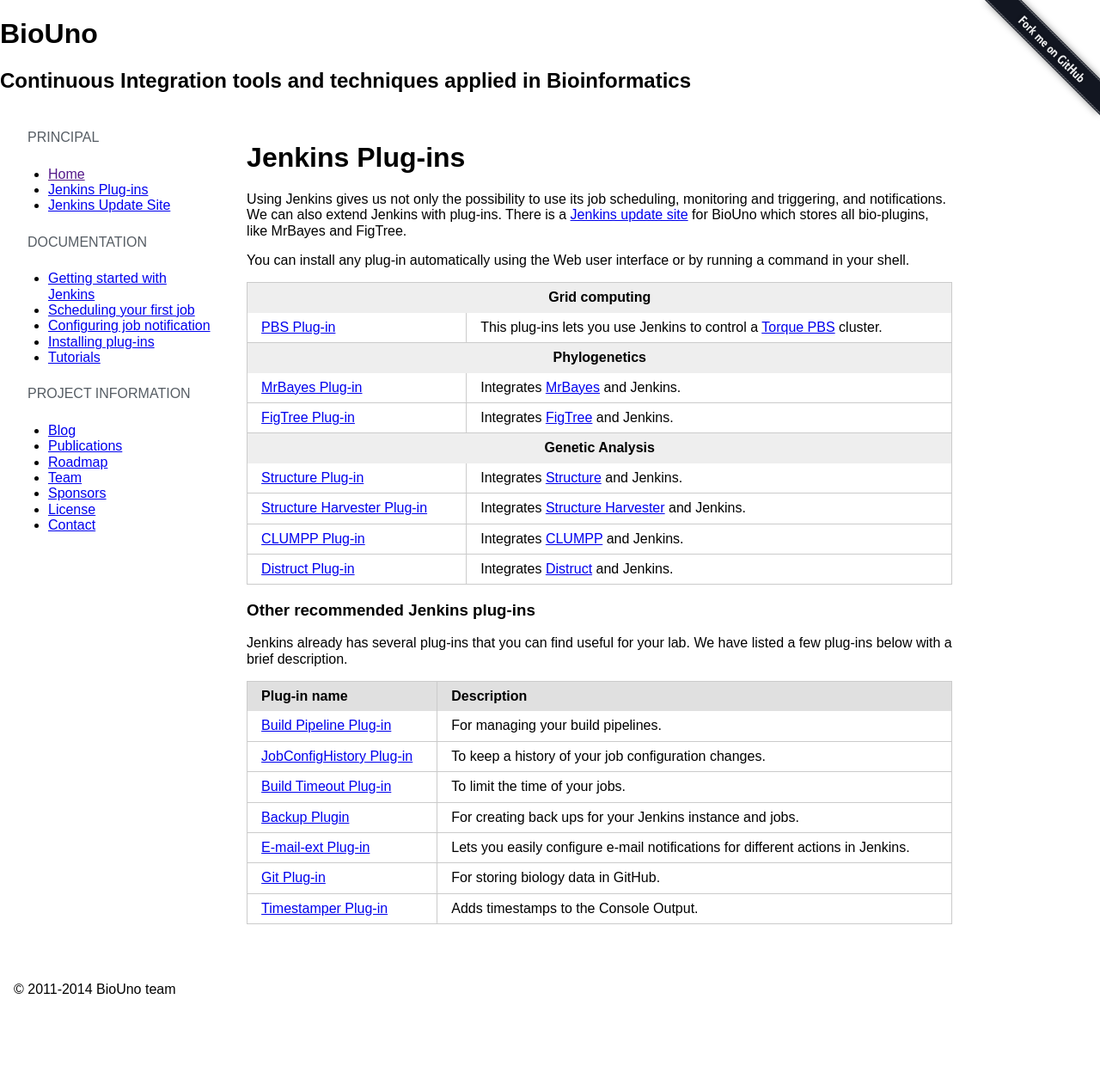
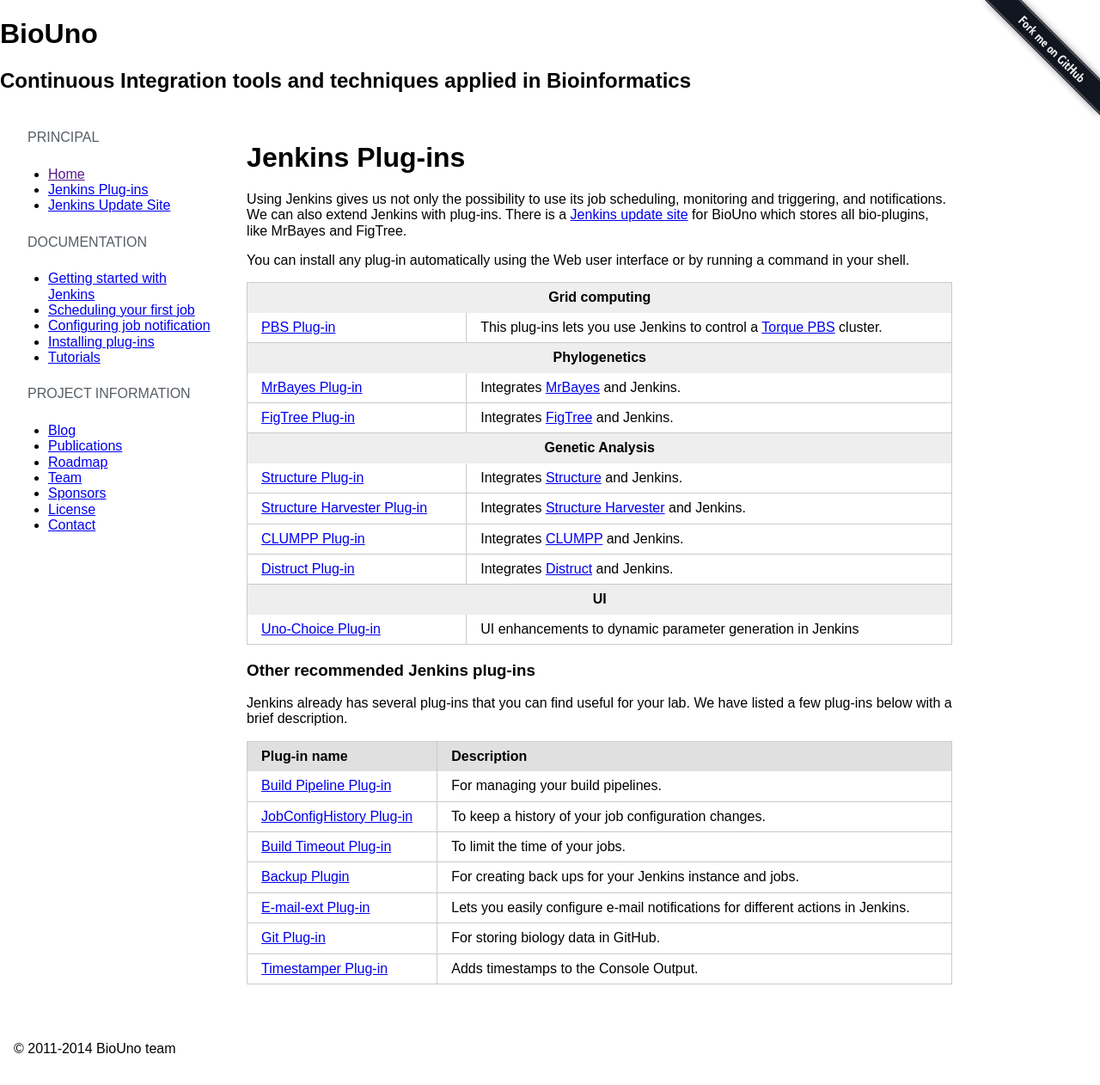
Before and after one commit to biouno/biouno.github.io, a Jekyll site: the page built from jenkins-plugins.md, in a window 1280 px wide. Shown: the whole page at 86% size. Built offline with Jekyll 4.4.1, drawn with Linux system fonts in a browser that asks for light colours; nearby versions of some CDN libraries; some web fonts are replaced; library files that are not in the unit come from our copies; before the commit the page ends 1192 px from its top, so only the background shows below that.

Commit message:
Add uno-choice plugin to plug-ins list

```diff
--- a/jenkins-plugins.md
+++ b/jenkins-plugins.md
@@ -50,6 +50,13 @@
 			<td><a href="https://github.com/biouno/distruct-plugin" title="Jenkins Distruct Plug-in">Distruct Plug-in</a></td>
 			<td>Integrates <a href="http://www.stanford.edu/group/rosenberglab/distruct.html">Distruct</a> and Jenkins.</td>
 		</tr>
+		<tr>
+			<th colspan="2" style="background-color: #EEEEEE">UI</th>
+		</tr>
+		<tr>
+			<td><a href="https://github.com/biouno/uno-choice-plugin" title="Uno-Choice Distruct Plug-in">Uno-Choice Plug-in</a></td>
+			<td>UI enhancements to dynamic parameter generation in Jenkins</td>
+		</tr>
 	</tbody>
 </table>
 
```
